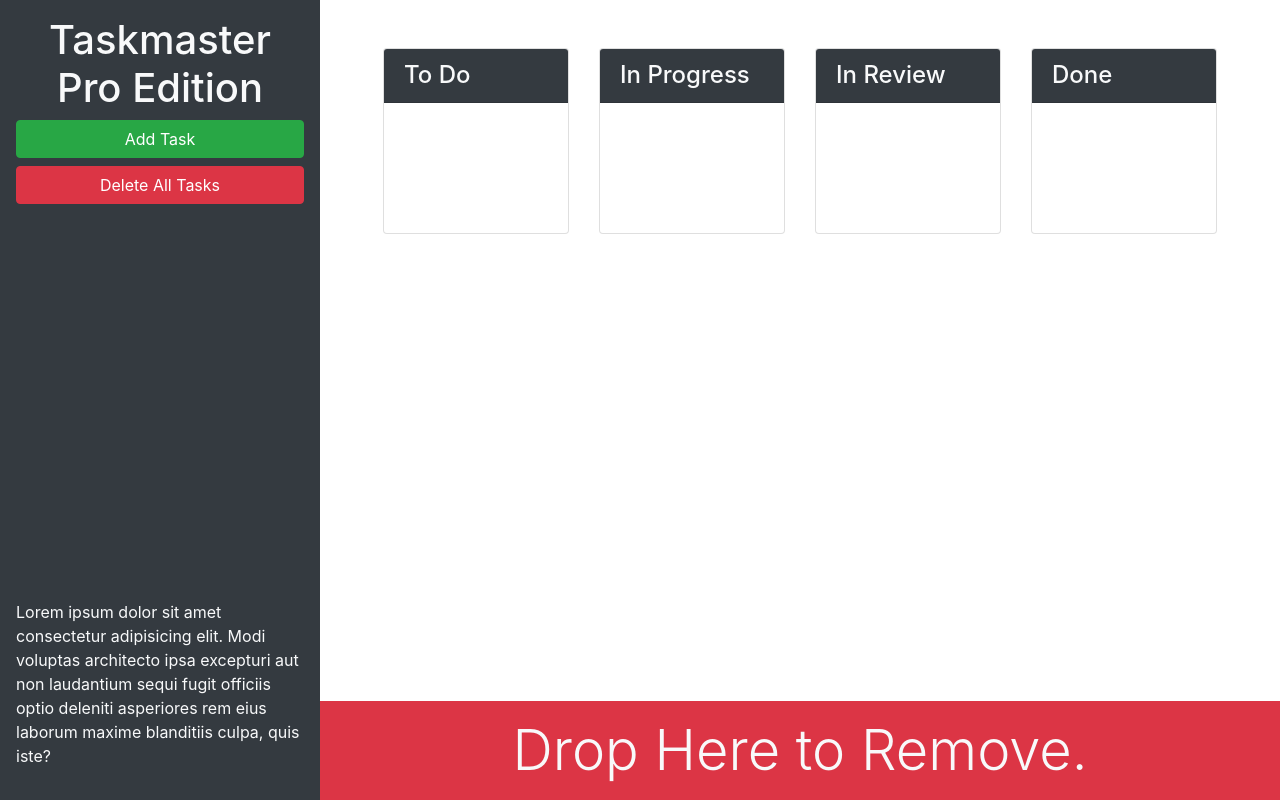
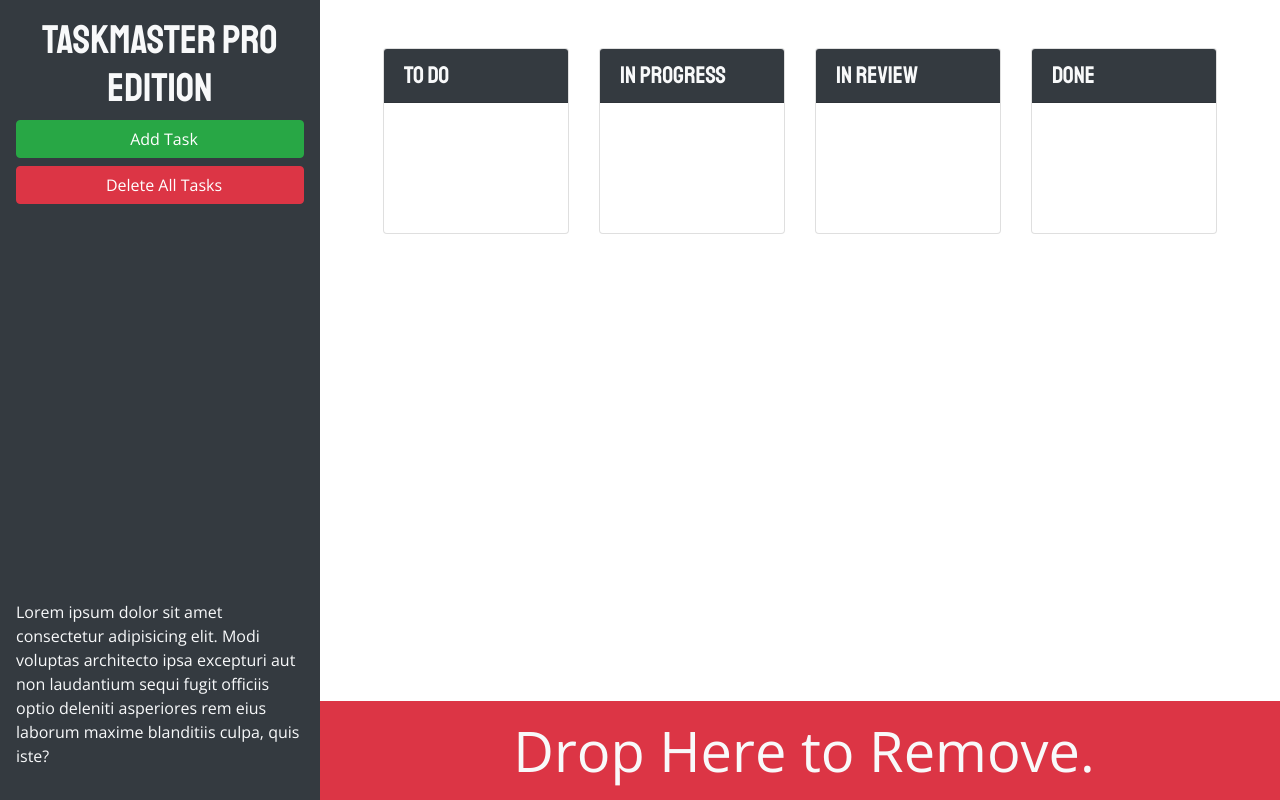
Before and after one commit to JaxonAdams/taskmaster-pro, a plain HTML site: page index.html in a window 1280 px wide. Drawn offline with nearby package versions, Linux system fonts and the light colour scheme; a web font is replaced by a local one.

Commit message:
added custom fonts and icons

```diff
--- a/assets/css/style.css
+++ b/assets/css/style.css
@@ -1,3 +1,11 @@
+body {
+  font-family: "Open Sans", sans-serif;
+}
+
+h1, h2, h3, h4, h5, h6 {
+  font-family: "Staatliches", sans-serif;
+}
+
 ul.list-group {
   min-height: 130px;
 }
--- a/assets/js/script.js
+++ b/assets/js/script.js
@@ -287,3 +287,11 @@ $("#trash").droppable({
 
 // load tasks for the first time
 loadTasks();
+
+// Check task due dates periodically
+setInterval(function() {
+  $(".card .list-group-item").each(function(index, el) {
+    auditTask(el);
+    console.log(el);
+  });
+}, (1000 * 60) * 30);
--- a/index.html
+++ b/index.html
@@ -7,6 +7,10 @@
   <meta http-equiv="X-UA-Compatible" content="ie=edge">
   <link rel="stylesheet" href="https://cdnjs.cloudflare.com/ajax/libs/twitter-bootstrap/4.3.1/css/bootstrap.min.css">
   <link rel="stylesheet" href="https://cdnjs.cloudflare.com/ajax/libs/jqueryui/1.12.1/themes/base/jquery-ui.min.css">
+  <link rel="preconnect" href="https://fonts.googleapis.com">
+  <link rel="preconnect" href="https://fonts.gstatic.com" crossorigin>
+  <link href="https://fonts.googleapis.com/css2?family=Open+Sans&family=Staatliches&display=swap" rel="stylesheet">
+  <link rel="stylesheet" href="https://cdnjs.cloudflare.com/ajax/libs/open-iconic/1.1.1/font/css/open-iconic-bootstrap.min.css" />
   <link rel="stylesheet" href="./assets/css/style.css" />
   <title>Taskmaster Pro</title>
 </head>
@@ -15,11 +19,18 @@
 
   <div class="row min-vh-100 no-gutters">
     <header class="col-12 col-lg-3 bg-dark text-light sticky-top d-flex flex-column p-4 p-lg-3">
-      <h1 class="text-center">Taskmaster Pro Edition</h1>
-      <button id="create-task" class="btn btn-block btn-success" data-toggle="modal" data-target="#task-form-modal">Add
-        Task</button>
-      <button id="remove-tasks" class="btn btn-block btn-danger">Delete All Tasks</button>
-      <p class="mt-auto d-none d-lg-block">Lorem ipsum dolor sit amet consectetur adipisicing elit. Modi voluptas architecto ipsa
+      <h1 class="text-center">
+        <span class="oi oi-task d-inline d-lg-none"></span>
+        Taskmaster Pro Edition
+      </h1>
+      <button id="create-task" class="btn btn-block btn-success" data-toggle="modal" data-target="#task-form-modal"><span class="oi oi-plus mr-2"></span>
+        Add Task
+      </button>
+      <button id="remove-tasks" class="btn btn-block btn-danger"><span class="oi oi-trash mr-2"></span>
+        Delete All Tasks
+      </button>
+      <span class="oi oi-task display-1 text-center mb-2 d-none d-lg-block mt-auto"></span>
+      <p class="d-none d-lg-block">Lorem ipsum dolor sit amet consectetur adipisicing elit. Modi voluptas architecto ipsa
         excepturi aut non
         laudantium sequi fugit officiis optio deleniti asperiores rem eius laborum maxime blanditiis culpa, quis iste?
       </p>
@@ -70,7 +81,7 @@
       </div>
       <!-- trash dropzone -->
       <div id="trash" class="mt-auto">
-        <div class="w-100 bg-danger p-3 text-center text-light display-4">
+        <div class="w-100 bg-danger p-3 text-center text-light display-4"><span class="oi oi-trash mr-2"></span>
           Drop Here to Remove.
         </div>
       </div>
```
